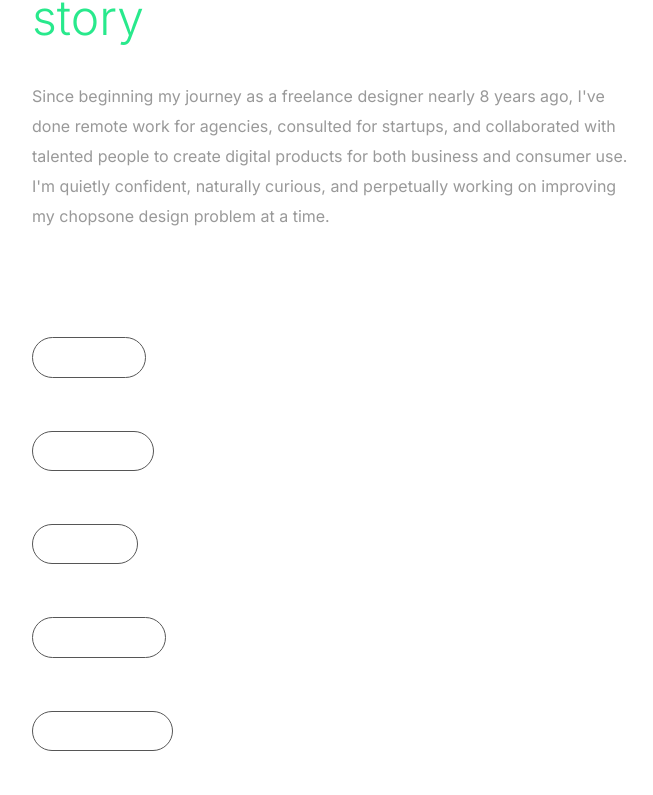
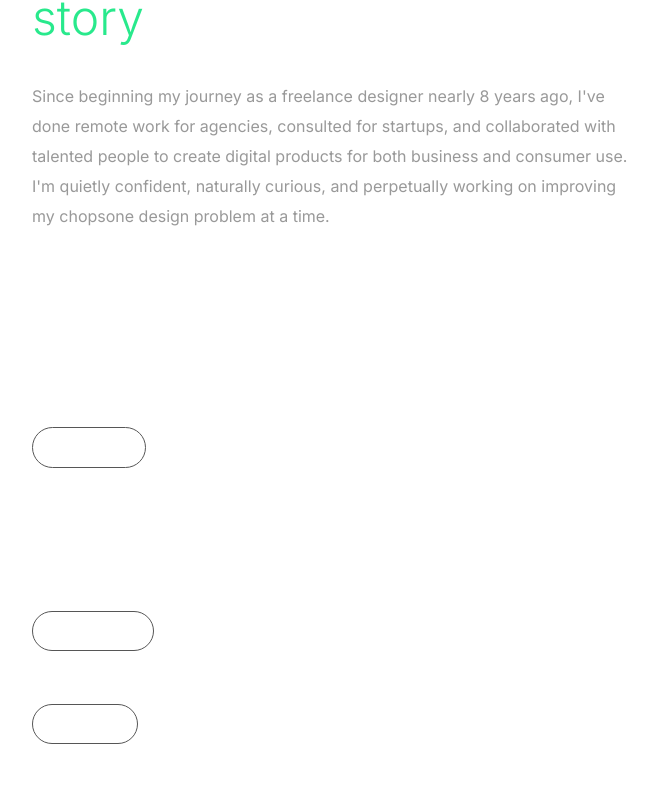
Before and after one commit to heytega/personal-portfolio, a React (Vite) app: page / in a window 1280 px wide. Shown: the part 1414-2209 px from the top of the page, without its empty margins (478-1131 px from the left). Built offline with nearby package versions, Linux system fonts and the light colour scheme.

Commit message:
added ids to specified section containers

```diff
--- a/src/components/Resume.jsx
+++ b/src/components/Resume.jsx
@@ -1,9 +1,10 @@
 import React from 'react';
 import PageTag from './PageTag';
+import Style from './Resume.module.css';
 
 const Resume = () => {
   return (
-    <section className='resumeContainer'>
+    <section className={Style.resumeContainer} id='resume'>
       <PageTag tag='resume' icon='fa-briefcase' />
     </section>
   );
--- /dev/null
+++ b/src/components/Resume.module.css
@@ -0,0 +1,3 @@
+.resumeContainer {
+  padding: 90px 0;
+}
--- a/src/components/Services.jsx
+++ b/src/components/Services.jsx
@@ -3,7 +3,7 @@
 
 const Services = () => {
   return (
-    <section className='servicesContainer'>
+    <section className='servicesContainer' id='services'>
       <PageTag tag='services' icon='fa-bars-staggered' />
     </section>
   );
--- a/src/components/Skills.jsx
+++ b/src/components/Skills.jsx
@@ -3,7 +3,7 @@
 
 const Skills = () => {
   return (
-    <section className='skillsContainer'>
+    <section className='skillsContainer' id='skills'>
       <PageTag tag='skills' icon='fa-kitchen-set' />
     </section>
   );
```
